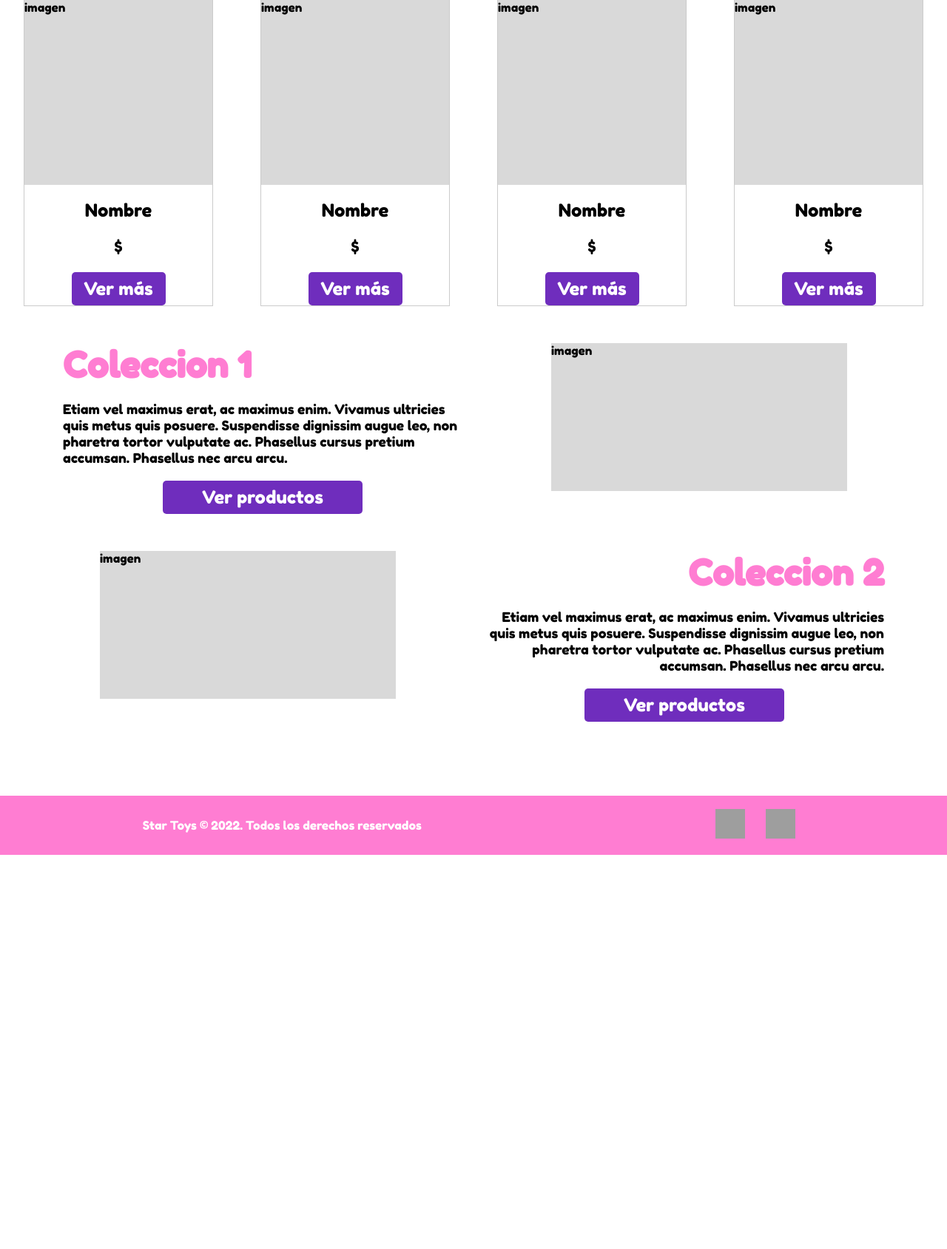
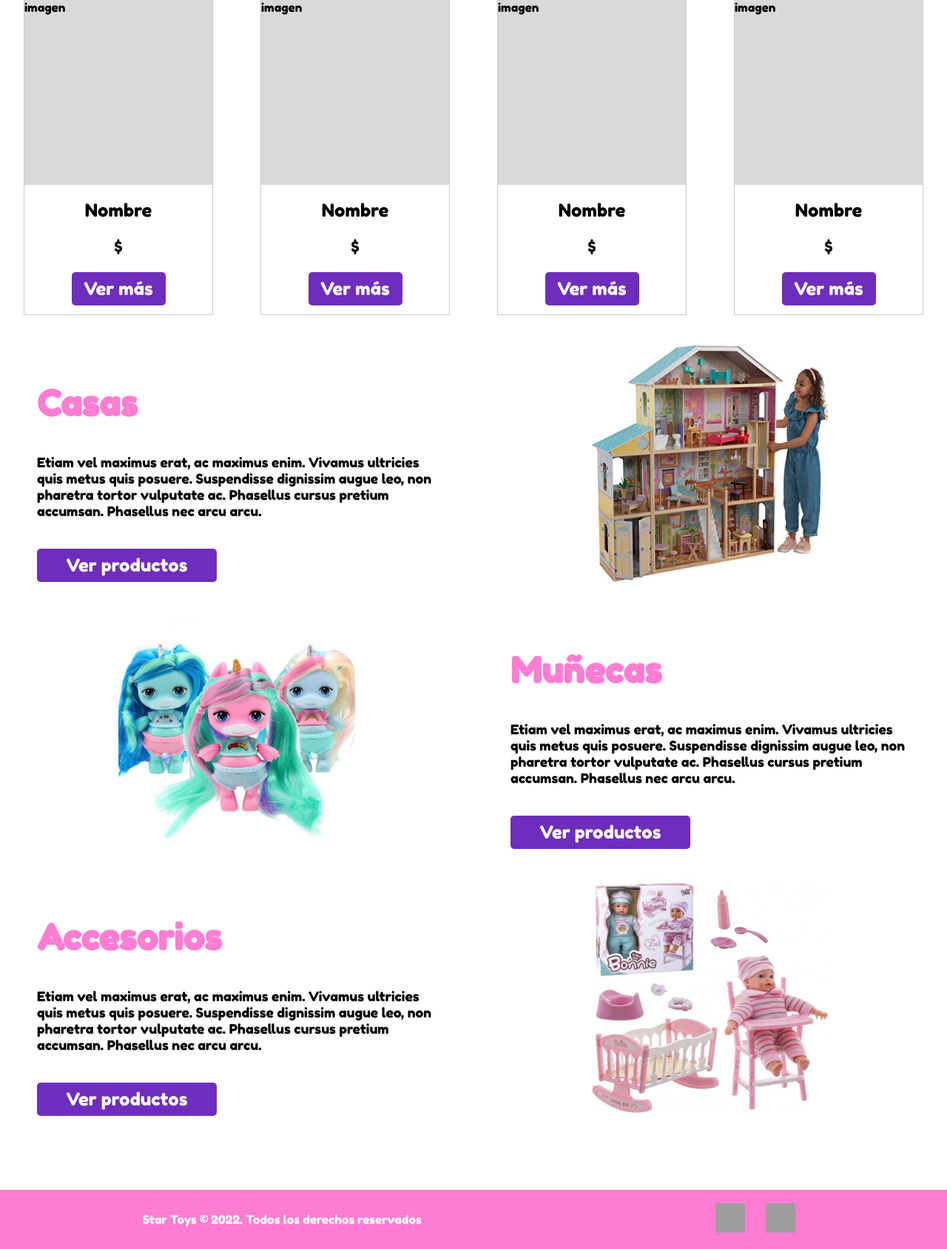
Before and after one commit to carloscastromx/startoys, a PHP site: page / in a window 1280 px wide. Shown: the part 450-2139 px from the top of the page at 74% size. Before the commit the page ends 1606 px from the top, so only its background shows below. Run offline with PHP 8.4, Linux system fonts and the light colour scheme; grey boxes are pictures that could not be loaded.

Commit message:
Actualizacion

```diff
--- a/index.html
+++ b/index.html
@@ -61,24 +61,36 @@
             <a href="#" class="ver-mas">Ver más</a>
         </div>
     </div>
+    <div class="colecciones-box">
         <div class="coleccionestitulo">
             <div class="textoizquierda">
-            <h2>Coleccion 1</h2>
+                <h2>Casas</h2>
                 <p class="texto">Etiam vel maximus erat, ac maximus enim. Vivamus ultricies quis metus quis posuere. Suspendisse dignissim augue leo, non pharetra tortor vulputate ac. Phasellus cursus pretium accumsan. Phasellus nec arcu arcu. </p>
                 <a href="#" class="ver-mas">Ver productos</a>
             </div>
-        <div>
-            <div class="imagenp">imagen</div>
+            <div class="imagen-producto">
+                <img src="./coleccion-casas.jpeg" alt="Casas">
             </div>
         </div>
         <div class="coleccionestitulo">
-        <div>
-            <div class="imagenp2">imagen</div>
-        </div>
-        <div class="textoderecha">
-            <h2>Coleccion 2</h2>
+            <div class="textoizquierda">
+                <h2>Muñecas</h2>
                 <p class="texto">Etiam vel maximus erat, ac maximus enim. Vivamus ultricies quis metus quis posuere. Suspendisse dignissim augue leo, non pharetra tortor vulputate ac. Phasellus cursus pretium accumsan. Phasellus nec arcu arcu. </p>
                 <a href="#" class="ver-mas">Ver productos</a>
+            </div>
+            <div class="imagen-producto">
+                <img src="./coleccion-munecas.jpeg" alt="Muñecas">
+            </div>
+        </div>
+        <div class="coleccionestitulo">
+            <div class="textoizquierda">
+                <h2>Accesorios</h2>
+                <p class="texto">Etiam vel maximus erat, ac maximus enim. Vivamus ultricies quis metus quis posuere. Suspendisse dignissim augue leo, non pharetra tortor vulputate ac. Phasellus cursus pretium accumsan. Phasellus nec arcu arcu. </p>
+                <a href="#" class="ver-mas">Ver productos</a>
+            </div>
+            <div class="imagen-producto">
+                <img src="./coleccion-accesorios.jpeg" alt="Accesorios">
+            </div>
         </div>
     </div>
     <footer class="final">
@@ -87,10 +99,10 @@
         </div>
         <div class="icons">
             <a href="#">
-                <img src="./icons8-facebook-120 1.png" alt="Facebook" class="usuario">
+                <img src="./icon-facebook.svg" alt="Facebook" class="usuario">
             </a>
             <a href="#">
-                <img src="./icons8-instagram-100 1.png" alt="Instagram" class="carrito">
+                <img src="./icon-instagram.svg" alt="Instagram" class="carrito">
             </a>
         </div>
 
--- a/style.css
+++ b/style.css
@@ -14,6 +14,7 @@ header{
 }
 a{
     text-decoration: none;
+    cursor: pointer;
 }
 .logo{
     height: 50px;
@@ -48,6 +49,7 @@ nav a{
     display: flex;
     justify-content: space-around;
     flex-wrap: wrap;
+    margin-bottom: 40px;
 }
 .producto-nuevo-box{
     border: 1px solid #CBCBCB;
@@ -76,6 +78,12 @@ nav a{
     margin: auto;
     text-decoration: none;
     font-size: 24px;
+    margin-bottom: 12px;
+}
+.coleccionestitulo .ver-mas{
+    margin: 0;
+    width: 45%;
+    margin-bottom: 0;
 }
 .textoizquierda{
     font-size: 32px;
@@ -85,7 +93,7 @@ nav a{
     width: 50%;
     display: flex;
     flex-direction: column;
-    gap: 20px;
+    gap: 40px;
 }
 .texto{
     font-size: 18px;
@@ -95,33 +103,22 @@ nav a{
     display: flex;
     justify-content: space-around;
     flex-wrap: wrap;
+    margin-bottom: 40px;
+}
+.colecciones-box .coleccionestitulo:nth-child(2n){
+    flex-direction: row-reverse;
 }
 h2{
     color: #FF7DD2;
 }
-.imagenp{
-    margin-top: 50px;
-    margin-right: 100px;
-    width: 400px;
-    height: 200px;
-    background-color: #D9D9D9;
-}
-.imagenp2{
-    margin-top: 50px;
-    margin-left: 100px;
-    width: 400px;
-    height: 200px;
-    background-color: #D9D9D9;
-}
-.textoderecha{
-    font-size: 32px;
-    text-align: right;
-    padding: 0 50px;
-    margin-top: 50px;
+.imagen-producto{
     width: 50%;
     display: flex;
-    flex-direction: column;
-    gap: 20px;
+    justify-content: center;
+}
+.imagen-producto img{
+    width: 50%;
+    max-width: 100%;
 }
 .final{
     width: 100%;
@@ -154,9 +151,17 @@ h2{
 }
 .registro{
     width: 180px;
-    height: 35px;
+    padding: 8px 16px;
     background-color:#6F2DBD;
     color: white;
     border: 1px solid #6F2DBD;
+    border-radius: 5px;
+    font-size: 20px;
     cursor: pointer;
 }
+.txt-cuenta-existente {
+    margin-top: 15px;
+}
+.txt-cuenta-existente a {
+    color: #475AFF;
+}
```
Also changed, not shown: registro.php (+6 -7 lines), coleccion-accesorios.jpeg (added), coleccion-casas.jpeg (added), coleccion-munecas.jpeg (added), cuenta.php (added), login.php (added). Lines whose indentation alone changed are shown as unchanged.
